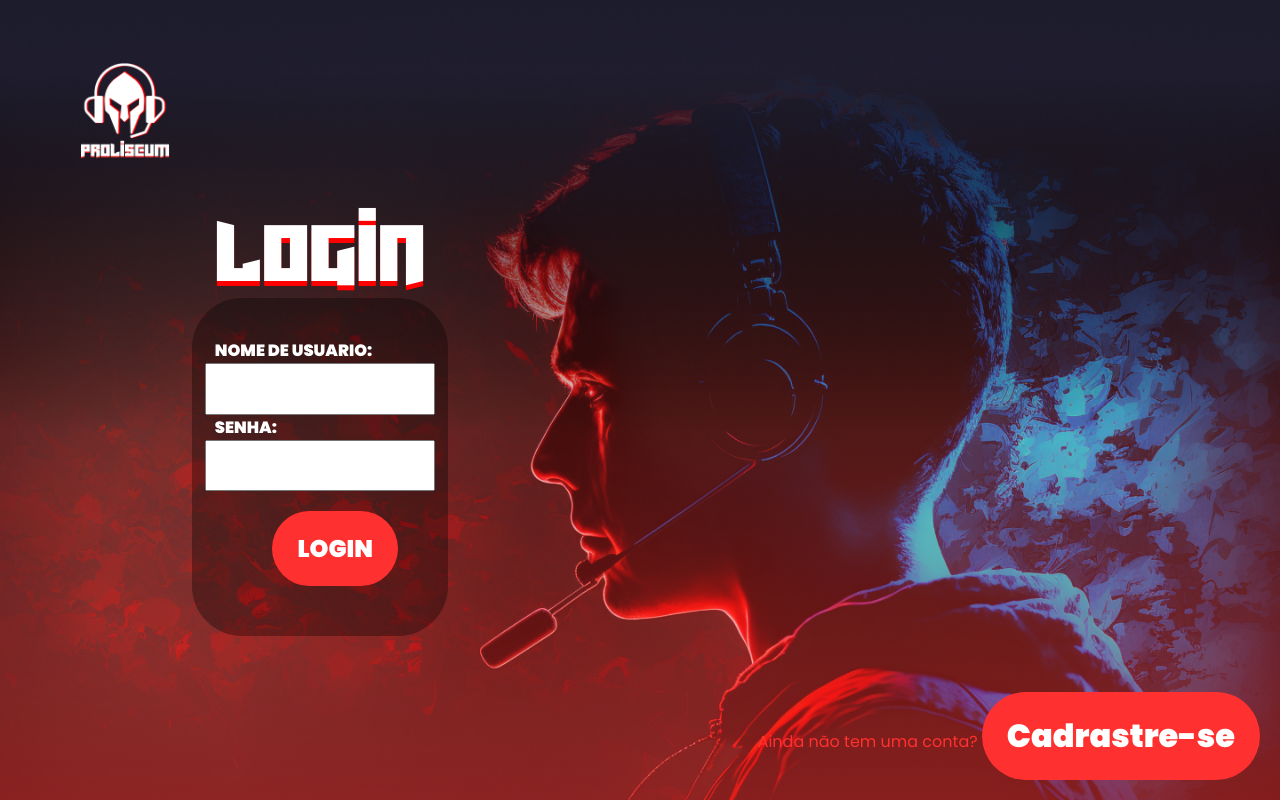
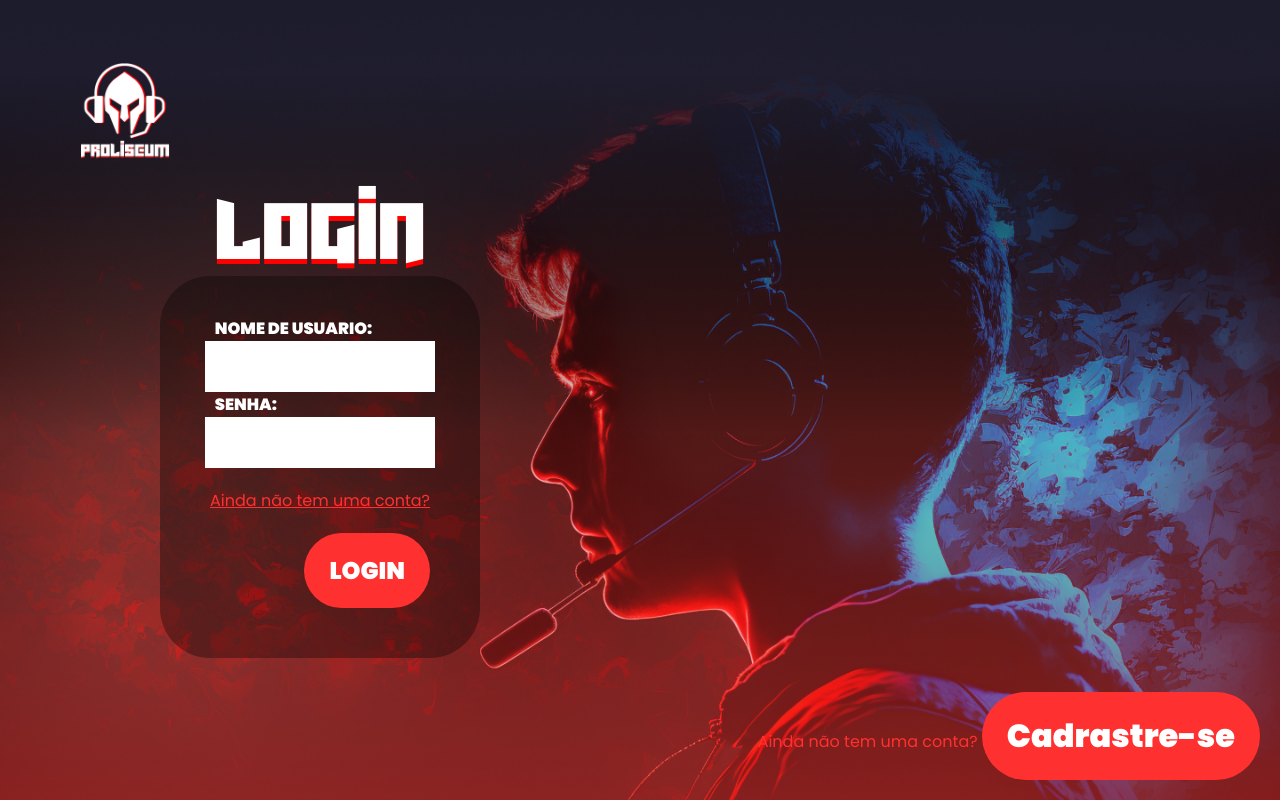
Before and after one commit to Rib3r0/TCC-Proliseum, a Vue app in the folder Proliseum/: page /login in a window 1280 px wide. Built offline with nearby package versions, Linux system fonts and the light colour scheme; a web font is replaced by a local one.

Commit message:
Atualizacoes nos forms

```diff
--- a/Proliseum/src/assets/main.css
+++ b/Proliseum/src/assets/main.css
@@ -24,6 +24,19 @@ a {
     text-decoration: none;
 }
 
+textarea, input{
+    outline: none;
+    border: none;
+    font-family: 'Poppins', sans-serif;
+
+}
+textarea:focus, input:focus{
+    outline: none;
+    border-bottom: 5px solid var(--red);
+    transition: 0.3s;
+
+}
+
 ul,
 ol,
 li {
--- a/Proliseum/src/components/form/FormInput.vue
+++ b/Proliseum/src/components/form/FormInput.vue
@@ -26,7 +26,7 @@ export default {
       type: {
           type:String,
           default: "text"
-      }
+      },
     }
 }
 </script>
@@ -44,15 +44,15 @@ export default {
   .input{
     max-height: 55px;
     height: 4vw;
-    font-weight: 900;
+    font-weight: 500;
     padding-left:10px ;
     font-size: var(--font-text);
     min-width: 18vw;
     width: 100%;
   }
-
   .required{
     color: var(--red);
     font-size: var(--font-text);
   }
+
 </style>
--- a/Proliseum/src/components/form/RegisterForm.vue
+++ b/Proliseum/src/components/form/RegisterForm.vue
@@ -1,5 +1,5 @@
 <template>
-  <form class="form">
+  <form class="form" autocomplete="on">
     <FormInput text="NOME DE USUARIO:" required/>
     <FormInput text="EMAIL:" type="email" required/>
     <FormInput text="SENHA:" type="password" required />
--- a/Proliseum/src/components/form/loginForm.vue
+++ b/Proliseum/src/components/form/loginForm.vue
@@ -1,8 +1,11 @@
 <template>
-  <form class="form">
+  <form class="form" autocomplete="on">
     <FormInput text="NOME DE USUARIO:"/>
     <FormInput text="SENHA:" type="password"/>
-    <CustomisedButton class="loginButton" text="LOGIN" size="1.5rem"/>
+    <router-link class="recuperar" to="/recovery">
+        <span> Ainda não tem uma conta? </span>
+    </router-link>
+    <CustomisedButton class="loginButton" text="LOGIN" type="submit" size="1.5rem"/>
   </form>
 </template>
 
@@ -20,7 +23,7 @@ export default {
 
 <style scoped>
   .form{
-    width: 20vw;
+    width: 25vw;
     display: flex;
     flex-direction: column;
     align-items: center;
@@ -28,6 +31,12 @@ export default {
     background-color: #0005;
     border-radius: 50px;
   }
+.recuperar{
+    margin-top: 20px;
+    align-self: flex-end;
+    color: var(--red);
+    text-decoration: underline;
+}
   .loginButton{
     margin-top: 20px;
     align-self: flex-end;
--- a/Proliseum/src/views/LoginView.vue
+++ b/Proliseum/src/views/LoginView.vue
@@ -12,11 +12,7 @@
     <div class="footer">
         <span class="cadrastro"> Ainda não tem uma conta? </span>
         <router-link to="/register">
-          <customised-button
-            text="Cadrastre-se"
-            size="2rem"
-            @buttonFunction="teste"
-          ></customised-button>
+          <customised-button text="Cadrastre-se" size="2rem" @buttonFunction="teste"/>
         </router-link>
     </div>
   </div>
@@ -47,7 +43,7 @@ export default {
   justify-content: space-between;
   background-image: url(../assets/img/backgroundLogin.png);
   background-repeat: no-repeat;
-  background-size: 100%;
+  background-size: cover, contain;
   background-position: center;
   height: 100vh;
 }
```
